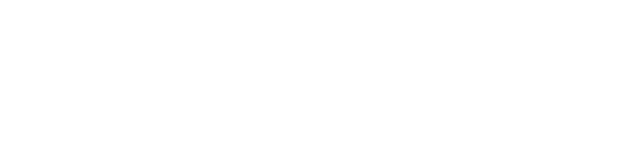
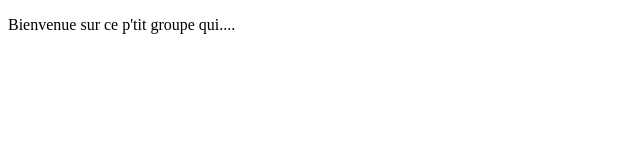
Before and after one commit to thomas3790/gitgroup, a plain HTML site: page index.html in a window 1280 px wide. Shown: the whole page, without its empty margins (0-640 px from the left). Drawn offline with Linux system fonts and the light colour scheme.

Commit message:
Premier paragraphe

```diff
--- a/index.html
+++ b/index.html
@@ -6,5 +6,6 @@
     <title>Document</title>
 </head>
 <body>
+    <p>Bienvenue sur ce p'tit groupe qui....</p>
 </body>
 </html>
```
